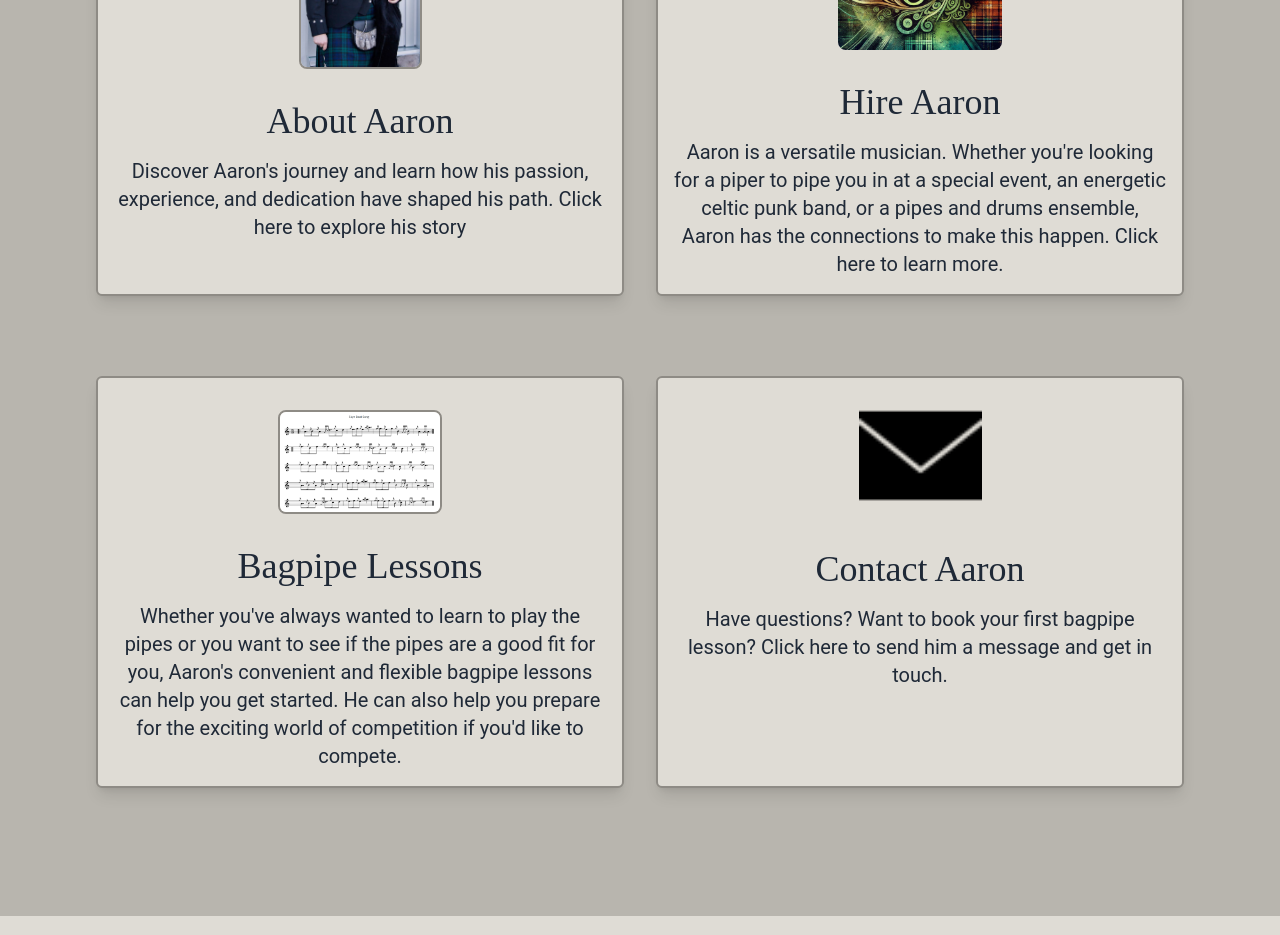
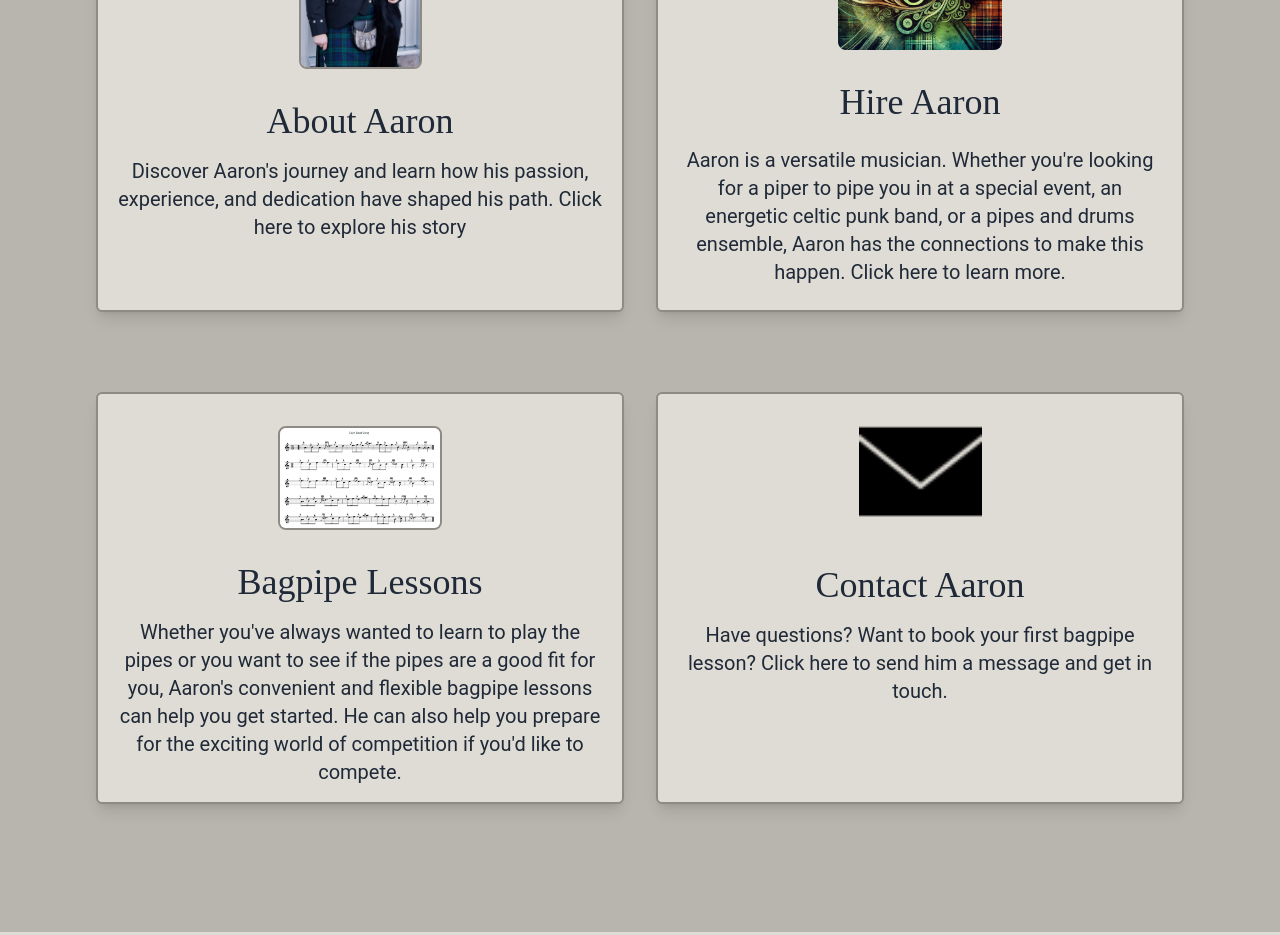
Before and after one commit to christinebergen/bagpipe, a React (Create React App) app: page / in a window 1280 px wide. Shown: the part 1340-2275 px from the top of the page. Built offline with nearby package versions, Linux system fonts and the light colour scheme.

Commit message:
fix text moving on hover

```diff
--- a/src/components/Home.js
+++ b/src/components/Home.js
@@ -64,7 +64,7 @@ const Home = () => {
             Hire Aaron
           </h1>
 
-          <p className="text-center text-md md:text-xl text-gray-800 dark:text-white mt-4">
+          <p className="text-center text-md md:text-xl text-gray-800 dark:text-white mt-4 lg:p-2">
             Aaron is a versatile musician. Whether you're looking for a piper to
             pipe you in at a special event, an energetic celtic punk band, or a
             pipes and drums ensemble, Aaron has the connections to make this
```
